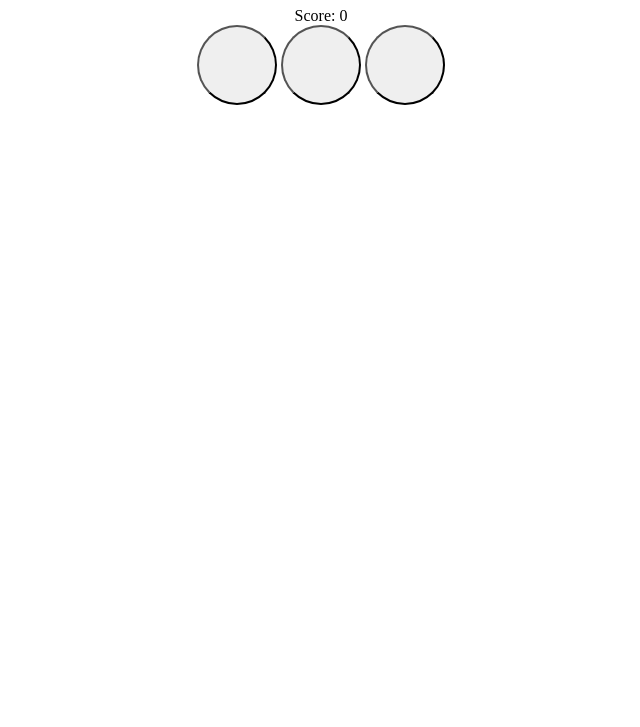
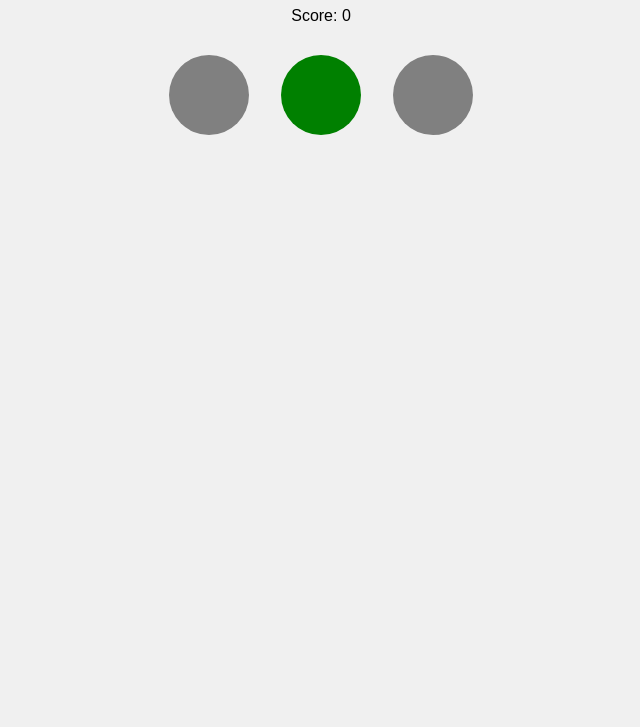
Before and after one commit to garvitsingh171/whack-a-mole, a plain HTML site: page index.html in a window 1280 px wide. Shown: the part 73-800 px from the top of the page, without its empty margins (319-959 px from the left). Drawn offline with Linux system fonts and the light colour scheme.

Commit message:
Whack a hole game modified

```diff
--- a/index.html
+++ b/index.html
@@ -8,13 +8,13 @@
 </head>
 <body>
     <main>
-        <h1 class="heading">Whack-a-Mole</h1>
-        <div id="scores">Score: <span id="score">0</span></div>
-        <div class="hole">
-            <button type="button" class="First" id="First"></button>
-            <button type="button" class="Second" id="Second"></button>
-            <button type="button" class="Third" id="Third"></button>
-        </div>
+        <h1>Whack-a-Mole</h1>
+        <div id="scoreboard">Score: <span id="score">0</span></div>
+        <section id="game-board">
+            <button id="mole-1" class="mole"></button>
+            <button id="mole-2" class="mole active"></button>
+            <button id="mole-3" class="mole"></button>
+        </section>
     </main>
     <script src="script.js"></script>
 </body>
--- a/style.css
+++ b/style.css
@@ -1,21 +1,30 @@
-.First {
-    height: 80px;
-    width: 80px;
-    border-radius: 50%;
+body {
+  text-align: center;
+  font-family: sans-serif;
+  background-color: #f0f0f0;
 }
 
-.Second {
-    height: 80px;
-    width: 80px;
-    border-radius: 50%;
+#game-board {
+  display: flex;
+  justify-content: center;
+  gap: 2rem;
+  margin-top: 30px;
 }
 
-.Third {
-    height: 80px;
-    width: 80px;
-    border-radius: 50%;
+.mole {
+  width: 80px;
+  height: 80px;
+  background-color: grey;
+  border: none;
+  border-radius: 50%;
+  transition: 0.3s;
+  cursor: pointer;
 }
 
-*{
-    text-align: center;
+.mole:hover {
+  background-color: #555;
 }
+
+.active {
+  background-color: green;
+}
```
Also changed, not shown: 1 other file.
